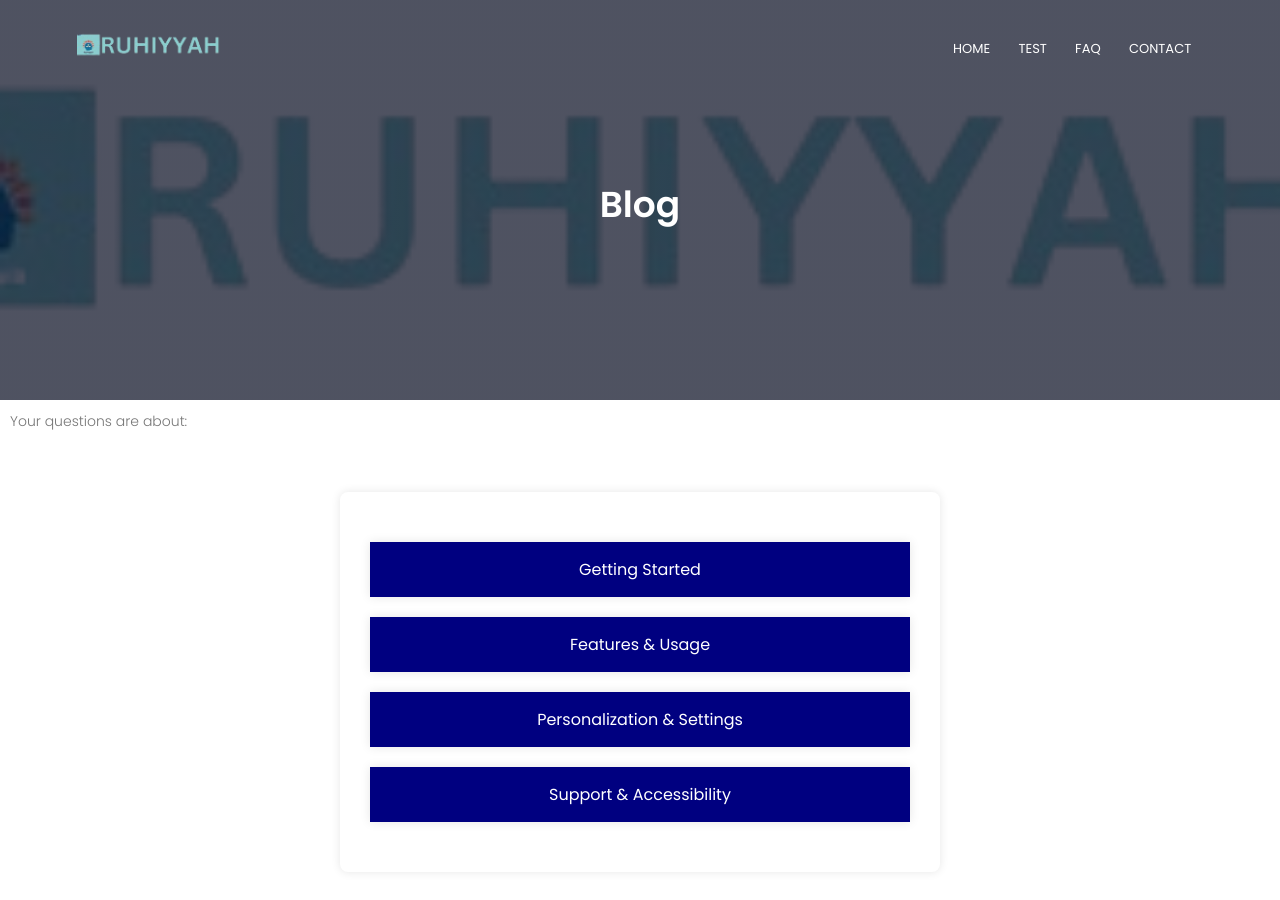
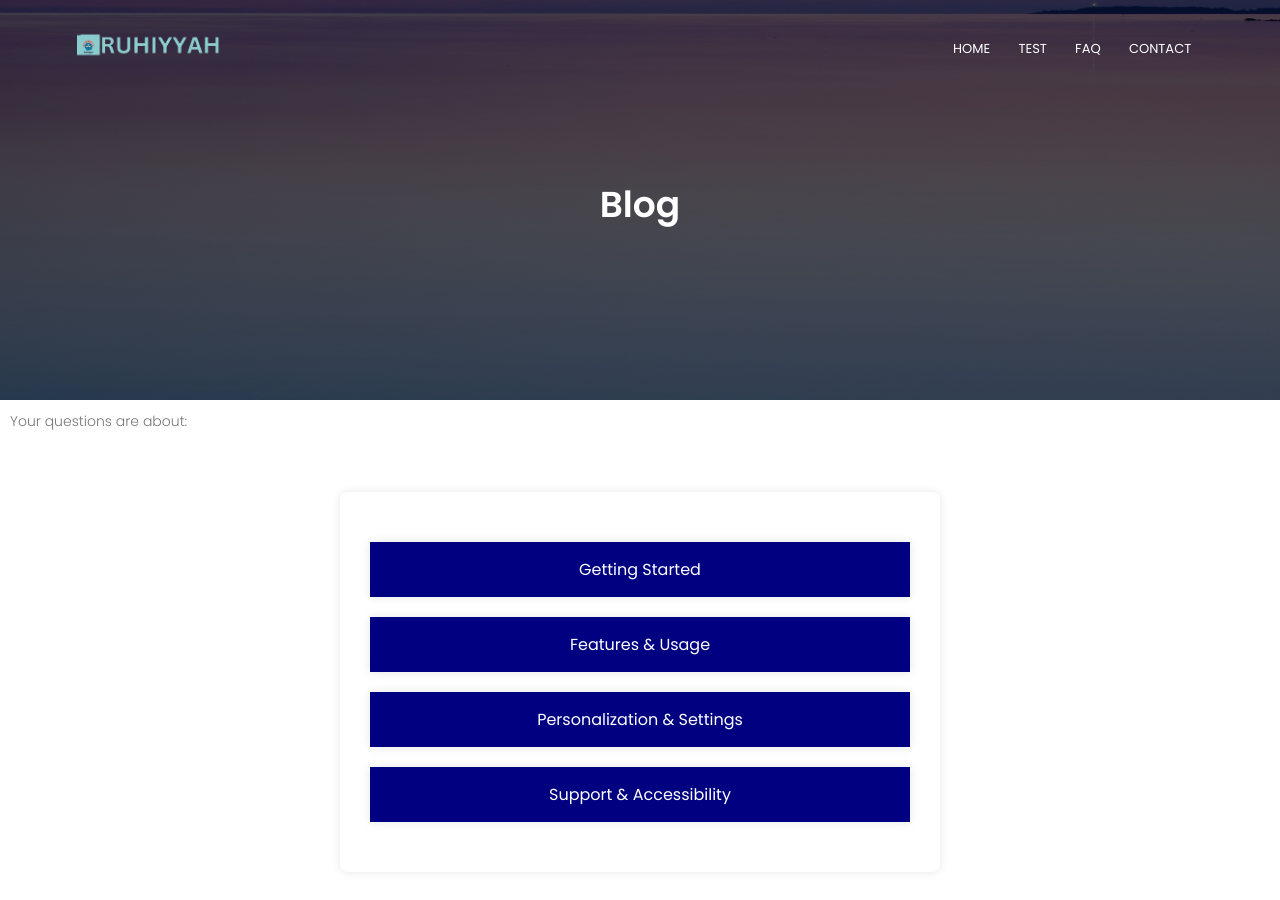
Before and after one commit to Salma2032/Ruhiyyah, a PHP site: page /predict/blog.php in a window 1280 px wide. Shown: the top 900 px of the page. Run offline with PHP 8.4, Linux system fonts and the light colour scheme; the visitor is signed in with stand-in values (Sample User, id 1); some libraries are stand-ins or nearby versions.

Commit message:
Update main.css

```diff
--- a/css/main.css
+++ b/css/main.css
@@ -330,7 +330,7 @@ h3 {
 .sub-header {
     height: 50vh;
     width: 100%;
-    background-image: linear-gradient(rgba(4,9,30,0.7),rgba(4,9,30,0.7)),url('../images/RUHIYYAH.png');
+    background-image: linear-gradient(rgba(4,9,30,0.7),rgba(4,9,30,0.7)),url('../images/banner5.jpg');
     background-position: center;
     background-size: cover;
     text-align: center;
```
